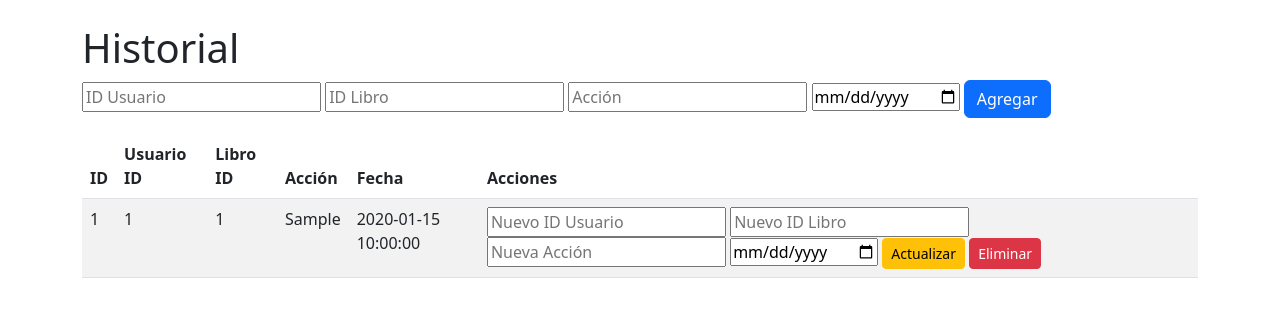
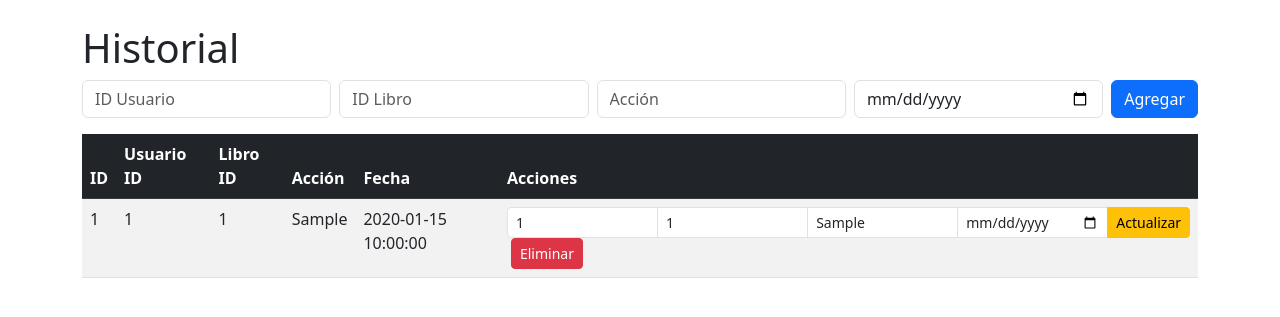
Before and after one commit to Juan-2415/Proyecto_BaseDeDatos_Mongodb, a Flask app: page /historial in a window 1280 px wide. Shown: the part 56-373 px from the top of the page. Run offline with Flask 3, Linux system fonts and the light colour scheme; tables that the repository leaves empty or names only in its code hold one stand-in row (values such as "Sample post").

```diff
--- a/templates/historial.html
+++ b/templates/historial.html
@@ -3,15 +3,27 @@
 {% block content %}
 <h1>Historial</h1>
 <form action="/add_historial" method="POST" class="mb-3">
-    <input type="text" name="usuario_id" placeholder="ID Usuario" required>
-    <input type="text" name="libro_id" placeholder="ID Libro" required>
-    <input type="text" name="accion" placeholder="Acción" required>
-    <input type="date" name="fecha" placeholder="Fecha" required>
-    <button type="submit" class="btn btn-primary">Agregar</button>
+    <div class="row g-2">
+        <div class="col-md">
+            <input type="number" class="form-control" name="usuario_id" placeholder="ID Usuario" required>
+        </div>
+        <div class="col-md">
+            <input type="number" class="form-control" name="libro_id" placeholder="ID Libro" required>
+        </div>
+        <div class="col-md">
+            <input type="text" class="form-control" name="accion" placeholder="Acción" required>
+        </div>
+        <div class="col-md">
+            <input type="date" class="form-control" name="fecha" required>
+        </div>
+        <div class="col-md-auto">
+            <button type="submit" class="btn btn-primary">Agregar</button>
+        </div>
+    </div>
 </form>
 
-<table class="table table-striped">
-    <thead>
+<table class="table table-striped table-hover">
+    <thead class="table-dark">
         <tr>
             <th>ID</th>
             <th>Usuario ID</th>
@@ -24,20 +36,22 @@
     <tbody>
         {% for historial in historiales %}
         <tr>
-            <td>{{ historial._id }}</td>
+            <td>{{ historial.id }}</td>
             <td>{{ historial.usuario_id }}</td>
             <td>{{ historial.libro_id }}</td>
             <td>{{ historial.accion }}</td>
             <td>{{ historial.fecha }}</td>
             <td>
-                <form action="/update_historial/{{ historial._id }}" method="POST" style="display:inline;">
-                    <input type="text" name="usuario_id" placeholder="Nuevo ID Usuario" required>
-                    <input type="text" name="libro_id" placeholder="Nuevo ID Libro" required>
-                    <input type="text" name="accion" placeholder="Nueva Acción" required>
-                    <input type="date" name="fecha" placeholder="Nueva Fecha" required>
-                    <button type="submit" class="btn btn-warning btn-sm">Actualizar</button>
+                <form action="/update_historial/{{ historial.id }}" method="POST" class="d-inline">
+                    <div class="input-group input-group-sm">
+                        <input type="number" class="form-control form-control-sm" name="usuario_id" value="{{ historial.usuario_id }}" required>
+                        <input type="number" class="form-control form-control-sm" name="libro_id" value="{{ historial.libro_id }}" required>
+                        <input type="text" class="form-control form-control-sm" name="accion" value="{{ historial.accion }}" required>
+                        <input type="date" class="form-control form-control-sm" name="fecha" value="{{ historial.fecha }}" required>
+                        <button type="submit" class="btn btn-warning btn-sm">Actualizar</button>
+                    </div>
                 </form>
-                <a href="/delete_historial/{{ historial._id }}" class="btn btn-danger btn-sm">Eliminar</a>
+                <a href="/delete_historial/{{ historial.id }}" class="btn btn-danger btn-sm ms-1">Eliminar</a>
             </td>
         </tr>
         {% endfor %}
```
